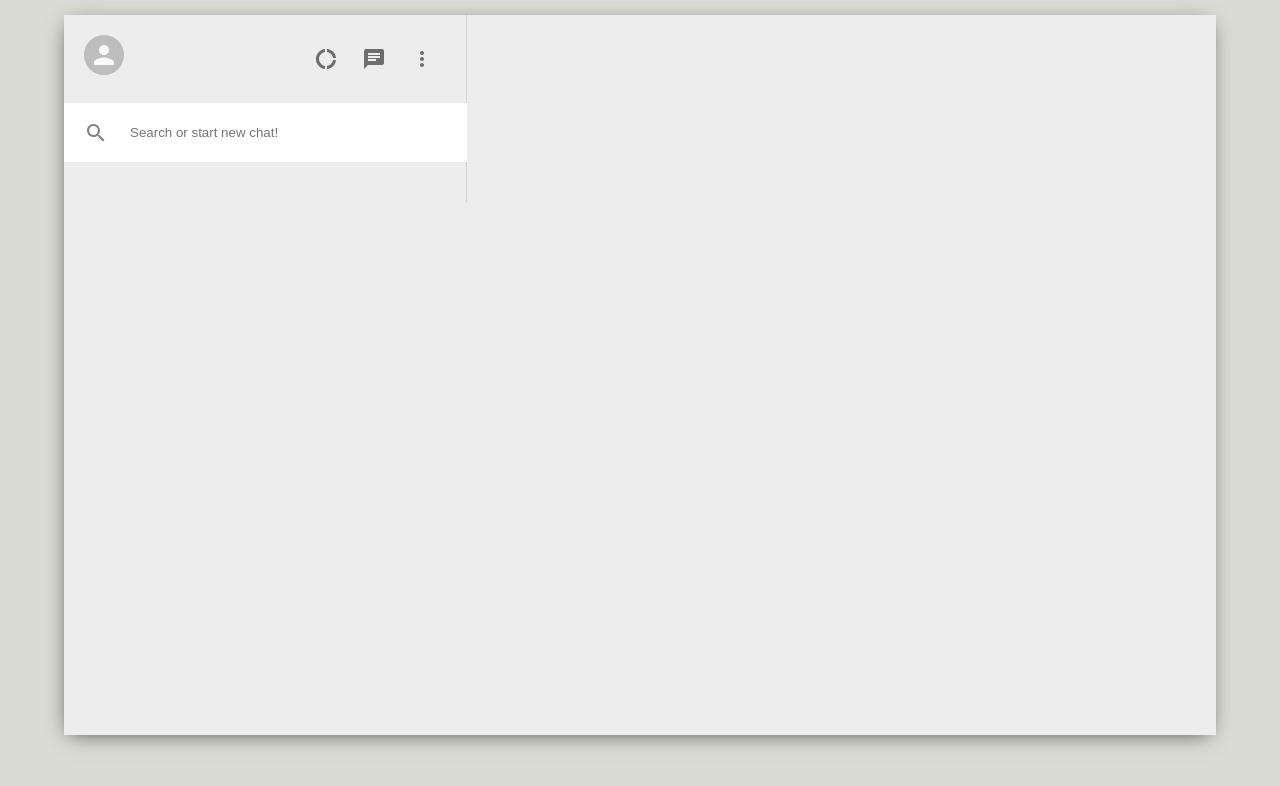
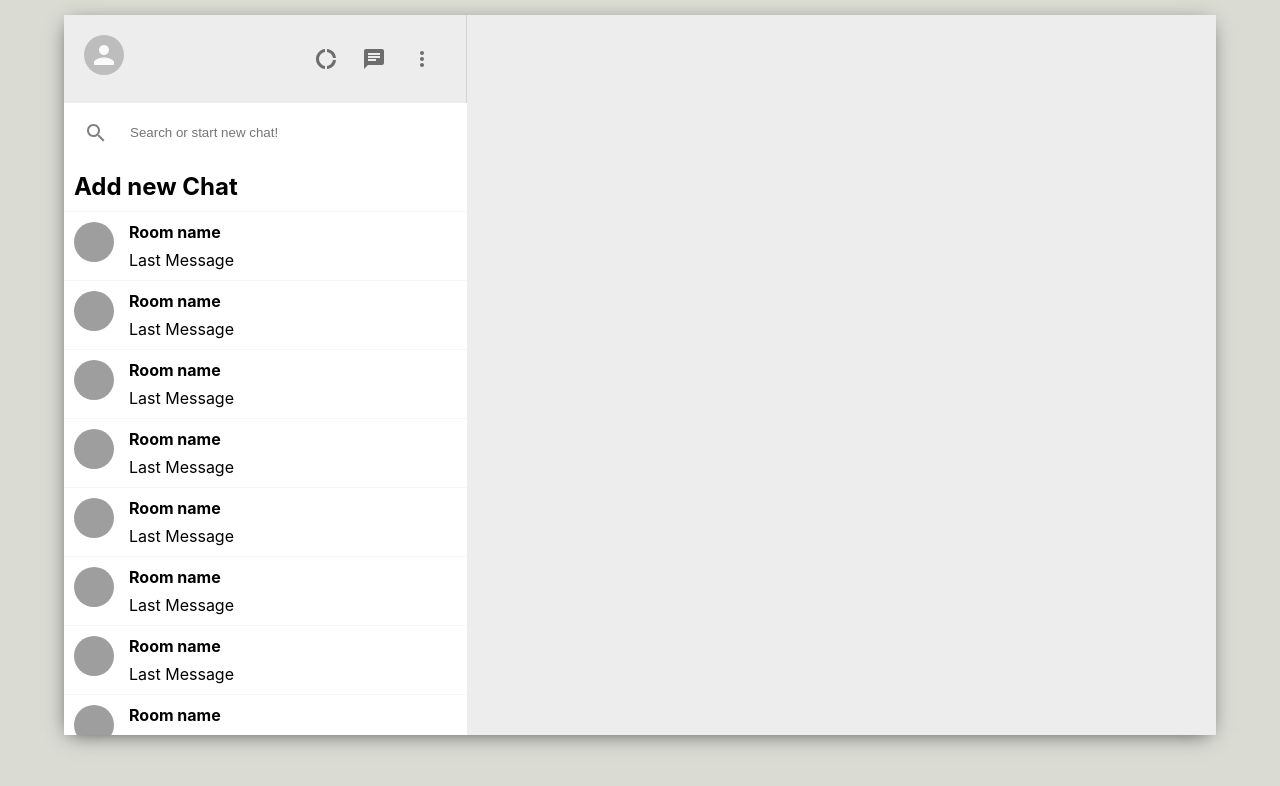
Before and after one commit to Molaahmed/WhatsApp-Clone, a React (Create React App) app in the folder whatsapp-clone/: page / in a window 1280 px wide. Shown: the top 786 px of the page. Built offline with nearby package versions, Linux system fonts and the light colour scheme; grey boxes are pictures that could not be loaded.

Commit message:
Created a sidebar chats that will show all the chats.

```diff
--- a/whatsapp-clone/src/Sidebar.css
+++ b/whatsapp-clone/src/Sidebar.css
@@ -49,3 +49,10 @@
     margin-right: 2vw;
     font-size: 24px !important;
 }
+
+.sidebar__chats {
+    flex: 1;
+    background-color: white;
+    overflow: scroll;
+
+}
--- a/whatsapp-clone/src/Sidebar.js
+++ b/whatsapp-clone/src/Sidebar.js
@@ -4,6 +4,8 @@
 import ChatIcon from "@material-ui/icons/Chat";
 import MoreVertIcon from "@material-ui/icons/MoreVert";
 import { SearchOutlined } from "@material-ui/icons";
+import SidebarChat from './SidebarChat';
+
 
 import './Sidebar.css';
 
@@ -37,13 +39,57 @@
 
             </div>
 
-
-            <div className="sidebar__header">
-
-            </div>
+            <div className="sidebar__chats">
+                <SidebarChat addNewChat />
+                <SidebarChat />
+                <SidebarChat />
+                <SidebarChat />
+                <SidebarChat />
+                <SidebarChat />
+                <SidebarChat />
+                <SidebarChat />
+                <SidebarChat />
+                <SidebarChat />
+                <SidebarChat />
+                <SidebarChat />
+                <SidebarChat />
+                <SidebarChat />
+                <SidebarChat />
+                <SidebarChat />
+                <SidebarChat />
+                <SidebarChat />
+                <SidebarChat />
+                <SidebarChat />
+                <SidebarChat />
+                <SidebarChat />
+                <SidebarChat />
+                <SidebarChat />
+                <SidebarChat />
+                <SidebarChat />
+                <SidebarChat />
+                <SidebarChat />
+                <SidebarChat />
+                <SidebarChat />
+                <SidebarChat />
+                <SidebarChat />
+                <SidebarChat />
+                <SidebarChat />
+                <SidebarChat />
+                <SidebarChat />
+                <SidebarChat />
+                <SidebarChat />
+                <SidebarChat />
+                <SidebarChat />
+                <SidebarChat />
+                <SidebarChat />
+                <SidebarChat />
+                <SidebarChat />
+                <SidebarChat />
+                <SidebarChat />
+                <SidebarChat />
+                <SidebarChat />
 
 
-            <div className="sidebar__chats">
 
             </div>
 
--- /dev/null
+++ b/whatsapp-clone/src/SidebarChat.css
@@ -0,0 +1,21 @@
+.sidebarChat{
+    display: flex;
+    padding: 10px;
+    cursor: pointer;
+    border-bottom: 1px solid #f6f6f6;
+
+}
+
+.sidebarChat:hover {
+    background-color: #ebebeb;
+
+}
+
+.sidebarChat__info > h2 {
+    font-size: 16px;
+    margin-bottom: 8px;
+}
+
+.sidebarChat__info{
+    margin-left: 15px;
+}
--- /dev/null
+++ b/whatsapp-clone/src/SidebarChat.js
@@ -0,0 +1,37 @@
+import React, { useState, useEffect } from 'react';
+import { Avatar } from '@material-ui/core';
+
+import './SidebarChat.css';
+
+function SidebarChat({addNewChat }) {
+    const [seed, setSeed] = useState("");
+
+    useEffect(() => {
+        setSeed(Math.floor(Math.random()*5000));
+    }, [])
+
+    const createChat  = () => {
+        const roomName = prompt("Please enter name for chat.")
+
+        if(roomName){
+            // do some database stuff
+        }
+    };
+
+    return !addNewChat ? (
+        <div className="sidebarChat">
+           <Avatar src={`https://avatars.dicebear.com/api/human/${seed}.svg`} />
+           <div className="sidebarChat__info">
+                <h2>Room name</h2>
+                <p>Last Message</p>
+           </div>
+        </div>
+    ) : (
+        <div onClick={createChat}
+        className="sidebarChat">
+            <h2> Add new Chat</h2>
+        </div>
+    );
+}
+
+export default SidebarChat
```
Also changed, not shown: 1 other file (tests, documents, lock files or other folders).
